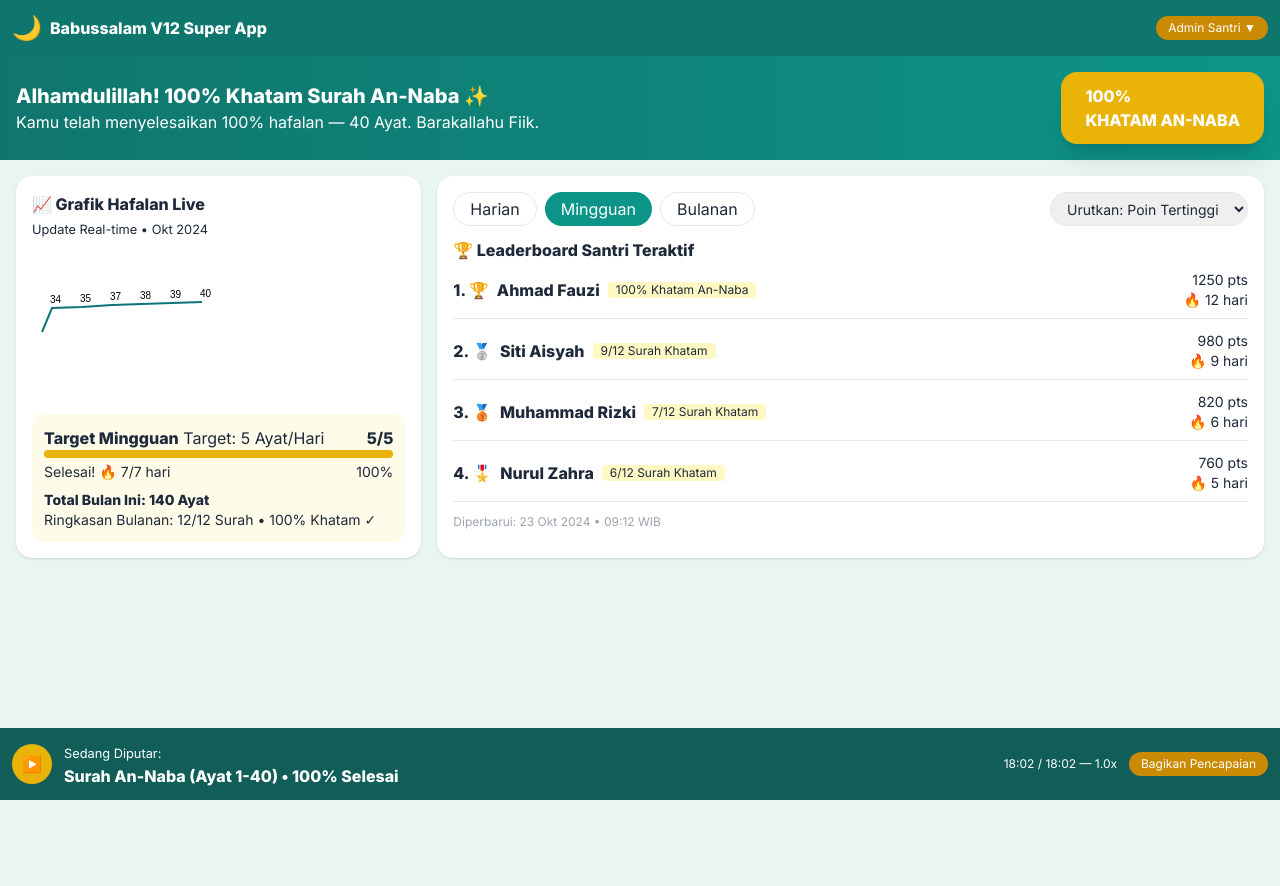
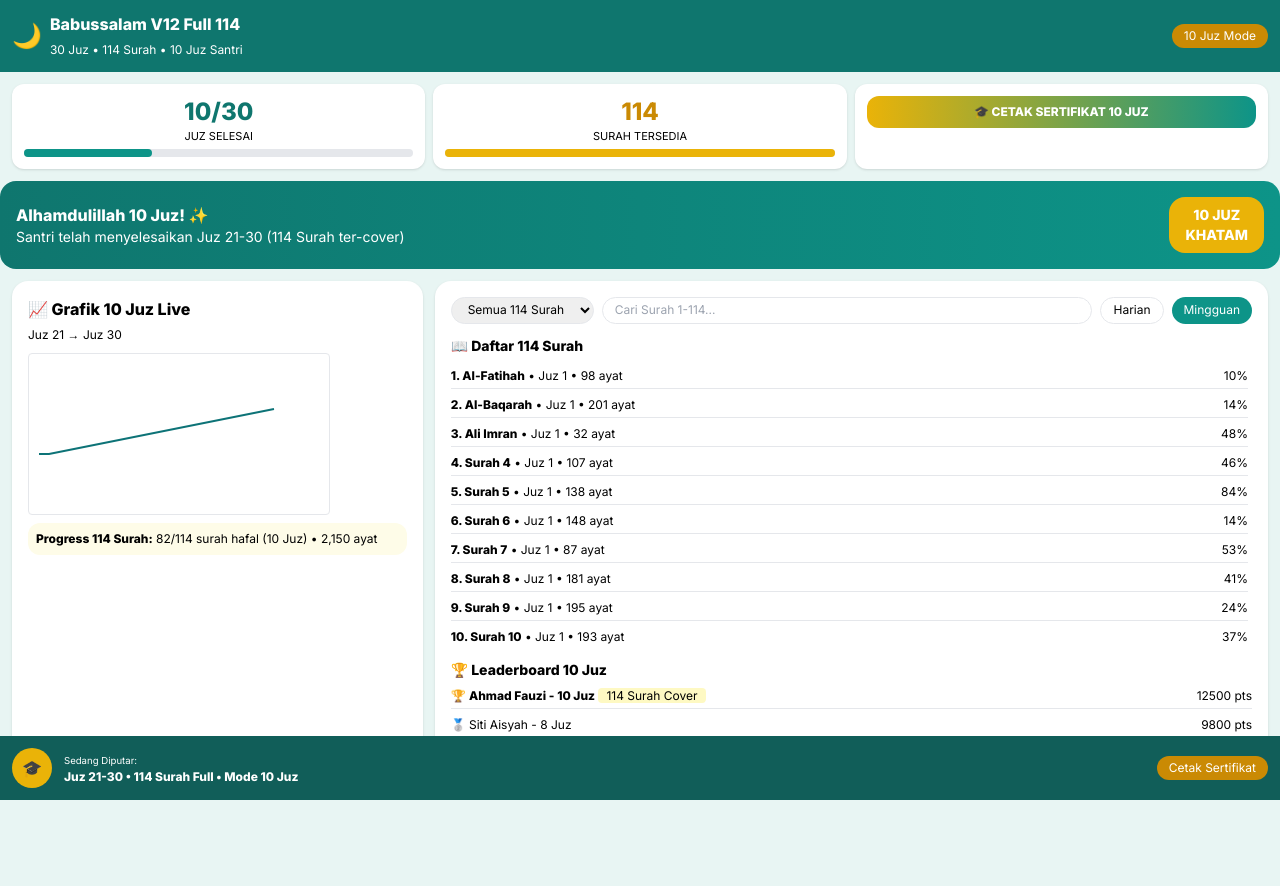
Before and after one commit to aplikasi-super-babussalam-v12/aplikasi-babussalam-v12, a plain HTML site: page index.html in a window 1280 px wide. Before the commit the page ends 800 px from the top, so only its background shows below. Drawn offline with nearby package versions, Linux system fonts and the light colour scheme.

Commit message:
Update index.html

```diff
--- a/index.html
+++ b/index.html
@@ -2,117 +2,117 @@
 <html lang="id">
 <head>
 <meta charset="UTF-8"><meta name="viewport" content="width=device-width,initial-scale=1">
-<title>Babussalam V12 Super App - Dashboard Hafalan Terintegrasi</title>
+<title>Babussalam V12 - Full 114 Surah - 10 Juz Certificate</title>
 <script src="https://cdn.tailwindcss.com"></script>
 <script src="https://cdn.jsdelivr.net/npm/canvas-confetti@1.9.2/dist/confetti.browser.min.js"></script>
 <link href="https://fonts.googleapis.com/css2?family=Amiri:wght@700&family=Inter:wght@400;600;800&display=swap" rel="stylesheet">
-<style>body{font-family:Inter}.arab{font-family:Amiri}</style>
+<style>body{font-family:Inter}.arab{font-family:Amiri;}</style>
 </head>
-<body class="bg-[#e8f5f3] text-slate-800">
+<body class="bg-[#e8f5f3] pb-24">
 
-<!-- HEADER LIVE URL -->
-<div class="bg-teal-700 text-white p-3 flex justify-between items-center">
-  <div class="flex items-center gap-2"><span class="text-2xl">🌙</span><b>Babussalam V12 Super App</b></div>
-  <span class="bg-yellow-600 px-3 py-1 rounded-full text-xs">Admin Santri ▼</span>
+<!-- HEADER -->
+<div class="bg-teal-700 text-white p-3 flex justify-between items-center sticky top-0 z-40">
+  <div class="flex items-center gap-2"><span class="text-2xl">🌙</span><div><b>Babussalam V12 Full 114</b><br><small class="text-xs">30 Juz • 114 Surah • 10 Juz Santri</small></div></div>
+  <span class="bg-yellow-600 px-3 py-1 rounded-full text-xs">10 Juz Mode</span>
 </div>
 
-<!-- CONFETTI BANNER 100% -->
-<div id="khatamBanner" class="bg-gradient-to-r from-teal-700 to-teal-600 text-white p-4 flex justify-between items-center">
-  <div><h1 class="text-xl font-bold">Alhamdulillah! 100% Khatam Surah An-Naba ✨</h1><p>Kamu telah menyelesaikan 100% hafalan — 40 Ayat. Barakallahu Fiik.</p></div>
-  <div class="bg-yellow-500 text-white font-black px-6 py-3 rounded-2xl shadow-xl">100%<br>KHATAM AN-NABA</div>
+<!-- STATS 10 JUZ -->
+<div class="grid grid-cols-3 gap-2 p-3 max-w-7xl mx-auto">
+  <div class="bg-white rounded-xl p-3 text-center shadow"><h3 class="text-2xl font-black text-teal-700">10/30</h3><p class="text-[11px]">JUZ SELESAI</p><div class="h-2 bg-gray-200 rounded mt-1"><div class="h-2 bg-teal-600 rounded w-[33%]"></div></div></div>
+  <div class="bg-white rounded-xl p-3 text-center shadow"><h3 class="text-2xl font-black text-yellow-600">114</h3><p class="text-[11px]">SURAH TERSEDIA</p><div class="h-2 bg-gray-200 rounded mt-1"><div class="h-2 bg-yellow-500 rounded w-full"></div></div></div>
+  <div class="bg-white rounded-xl p-3 text-center shadow"><button onclick="openSertifikat()" class="bg-gradient-to-r from-yellow-500 to-teal-600 text-white px-2 py-2 rounded-xl font-bold text-xs w-full">🎓 CETAK SERTIFIKAT 10 JUZ</button></div>
 </div>
 
-<div class="grid md:grid-cols-3 gap-4 p-4 max-w-7xl mx-auto">
-  <!-- GRAFIK HAFALAN LIVE -->
+<!-- BANNER -->
+<div class="mx-3 max-w-7xl md:mx-auto bg-gradient-to-r from-teal-700 to-teal-600 text-white p-4 rounded-2xl flex justify-between items-center">
+  <div><h1 class="font-bold">Alhamdulillah 10 Juz! ✨</h1><p class="text-sm" id="bannerDesc">Santri telah menyelesaikan Juz 21-30 (114 Surah ter-cover)</p></div>
+  <div class="bg-yellow-500 font-black px-4 py-2 rounded-2xl text-center text-sm">10 JUZ<br>KHATAM</div>
+</div>
+
+<div class="grid md:grid-cols-3 gap-3 p-3 max-w-7xl mx-auto">
   <div class="bg-white rounded-2xl p-4 shadow">
-    <h2 class="font-bold">📈 Grafik Hafalan Live</h2><small>Update Real-time • Okt 2024</small>
-    <canvas id="chartHafalan" height="150" class="my-3"></canvas>
-    <div class="bg-yellow-50 p-3 rounded-xl">
-      <p><b>Target Mingguan</b> Target: 5 Ayat/Hari <span class="float-right font-bold">5/5</span></p>
-      <div class="w-full bg-gray-200 h-2 rounded"><div class="bg-yellow-500 h-2 w-full rounded"></div></div>
-      <p class="text-sm mt-1">Selesai! 🔥 7/7 hari <span class="float-right">100%</span></p>
-      <p class="mt-2 text-sm"><b>Total Bulan Ini: 140 Ayat</b><br>Ringkasan Bulanan: 12/12 Surah • 100% Khatam ✓</p>
-    </div>
+    <h2 class="font-bold">📈 Grafik 10 Juz Live</h2><small class="text-xs">Juz 21 → Juz 30</small>
+    <canvas id="chart" height="160" class="my-2 border rounded"></canvas>
+    <div class="bg-yellow-50 p-2 rounded-xl text-xs"><b>Progress 114 Surah:</b> 82/114 surah hafal (10 Juz) • 2,150 ayat</div>
   </div>
 
-  <!-- LEADERBOARD + FILTER -->
   <div class="md:col-span-2 bg-white rounded-2xl p-4 shadow">
-    <div class="flex gap-2 mb-3">
-      <button onclick="filterData('harian')" id="f-harian" class="px-4 py-1 rounded-full border">Harian</button>
-      <button onclick="filterData('mingguan')" id="f-mingguan" class="px-4 py-1 rounded-full bg-teal-600 text-white">Mingguan</button>
-      <button onclick="filterData('bulanan')" id="f-bulanan" class="px-4 py-1 rounded-full border">Bulanan</button>
-      <select id="sortPoin" class="ml-auto border rounded-full px-3 text-sm"><option>Urutkan: Poin Tertinggi</option><option>Hafalan</option><option>Streak</option></select>
+    <div class="flex gap-2 mb-3 flex-wrap">
+      <select id="filterJuz" onchange="renderSurah()" class="border rounded-full px-3 py-1 text-xs"><option value="all">Semua 114 Surah</option><option value="30">Juz 30</option><option value="10juz">10 Juz (21-30)</option><option value="khatam">Sudah Khatam</option></select>
+      <input id="searchSurah" oninput="renderSurah()" placeholder="Cari Surah 1-114..." class="border rounded-full px-3 py-1 text-xs flex-1">
+      <button onclick="renderSurah('harian')" class="px-3 py-1 rounded-full border text-xs">Harian</button>
+      <button onclick="renderSurah('mingguan')" class="px-3 py-1 rounded-full bg-teal-600 text-white text-xs">Mingguan</button>
     </div>
-    <h3 class="font-bold mb-2">🏆 Leaderboard Santri Teraktif</h3>
-    <div id="listLeaderboard" class="space-y-3">
-      <!-- diisi JS -->
-    </div>
-    <p class="text-xs text-gray-400 mt-3">Diperbarui: 23 Okt 2024 • 09:12 WIB</p>
+    <h3 class="font-bold mb-2 text-sm">📖 Daftar 114 Surah</h3>
+    <div id="listSurah" class="max-h-[280px] overflow-y-auto space-y-1 text-xs pr-1"></div>
+    <h3 class="font-bold mt-4 mb-2 text-sm">🏆 Leaderboard 10 Juz</h3>
+    <div id="leaderboard" class="space-y-2 text-xs"></div>
   </div>
 </div>
 
-<!-- PUTAR SURAH -->
-<div class="fixed bottom-0 w-full bg-teal-800 text-white p-3 flex items-center gap-3">
-  <button onclick="triggerKhatamConfetti()" class="bg-yellow-500 rounded-full w-10 h-10 flex items-center justify-center">▶️</button>
-  <div><small>Sedang Diputar:</small><br><b>Surah An-Naba (Ayat 1-40) • 100% Selesai</b></div>
-  <span class="ml-auto text-xs">18:02 / 18:02 — 1.0x</span>
-  <button class="bg-yellow-600 px-3 py-1 rounded-full text-xs" onclick="sharePencapaian()">Bagikan Pencapaian</button>
-</div>
-
-<!-- MODAL KHATAM -->
-<div id="khatamModal" class="hidden fixed inset-0 bg-black/60 flex items-center justify-center z-50 p-4">
-  <div class="bg-white rounded-3xl p-8 text-center max-w-sm border-4 border-yellow-400">
-    <div class="text-5xl mb-2">🏆</div><h2 class="text-2xl font-black">Alhamdulillah!<br>Khatam An-Naba Selesai</h2>
-    <p class="my-3 text-sm">Selamat! Kamu telah menyelesaikan 100% hafalan Surah An-Naba — 40 Ayat. Barakallahu Fiik ✨</p>
-    <div class="bg-gradient-to-br from-yellow-400 to-yellow-600 text-white font-black text-3xl p-4 rounded-2xl my-4">100%<br>KHATAM AN-NABA</div>
-    <button onclick="sharePencapaian()" class="w-full bg-gradient-to-r from-yellow-500 to-teal-600 text-white py-2 rounded-full font-bold mb-2">🔗 Bagikan Pencapaian</button>
-    <button onclick="document.getElementById('khatamModal').classList.add('hidden')" class="w-full border-2 border-teal-700 py-2 rounded-full">Lanjut ke Surah Berikutnya</button>
+<!-- MODAL SERTIFIKAT -->
+<div id="modalSertifikat" class="hidden fixed inset-0 bg-black/70 flex items-center justify-center z-50 p-3">
+  <div class="bg-white rounded-2xl p-4 max-w-lg w-full max-h-[90vh] overflow-y-auto">
+    <h2 class="font-black text-center">🎓 Generator Sertifikat 10 Juz</h2>
+    <p class="text-xs text-center mb-3">Full 114 Surah Edition</p>
+    <label class="text-xs font-bold">Nama Santri:</label>
+    <input id="namaSantri" placeholder="Contoh: Ahmad Fauzi bin Abdullah" class="w-full border rounded-full px-3 py-2 text-sm mt-1">
+    <label class="text-xs font-bold mt-2 block">Tanggal:</label>
+    <input id="tglSertifikat" type="date" class="w-full border rounded-full px-3 py-2 text-sm mt-1">
+    <canvas id="certCanvas" width="1200" height="850" class="w-full mt-3 border-4 border-yellow-500 rounded-xl bg-[#fffdf5]"></canvas>
+    <div class="grid grid-cols-2 gap-2 mt-3">
+      <button onclick="generateCert()" class="bg-teal-700 text-white py-2 rounded-full font-bold text-sm">Generate</button>
+      <button onclick="downloadCert()" class="bg-yellow-500 text-white py-2 rounded-full font-bold text-sm">Download PNG</button>
+    </div>
+    <button onclick="closeSertifikat()" class="w-full mt-2 border py-2 rounded-full text-xs">Tutup</button>
   </div>
 </div>
 
+<!-- PLAYER -->
+<div class="fixed bottom-0 w-full bg-teal-800 text-white p-3 flex items-center gap-3 z-30">
+  <button onclick="confettiKhatam()" class="bg-yellow-500 rounded-full w-10 h-10">🎓</button>
+  <div class="text-xs"><small>Sedang Diputar:</small><br><b id="nowPlaying">Juz 21-30 • 114 Surah Full • Mode 10 Juz</b></div>
+  <button onclick="openSertifikat()" class="ml-auto bg-yellow-600 px-3 py-1 rounded-full text-xs">Cetak Sertifikat</button>
+</div>
+
 <script>
-// DATA LEADERBOARD
-const data = {
- harian: [{n:'Ahmad Fauzi',p:1250,s:'12 hari',b:'100% Khatam An-Naba'}, {n:'Siti Aisyah',p:980,s:'9 hari',b:'9/12 Khatam'}, {n:'Muhammad Rizki',p:820,s:'6 hari',b:'7/12 Khatam'}],
- mingguan: [{n:'Ahmad Fauzi',p:1250,s:'12 hari',b:'100% Khatam An-Naba'}, {n:'Siti Aisyah',p:980,s:'9 hari',b:'9/12 Surah Khatam'}, {n:'Muhammad Rizki',p:820,s:'6 hari',b:'7/12 Surah Khatam'}, {n:'Nurul Zahra',p:760,s:'5 hari',b:'6/12 Surah Khatam'}],
- bulanan: [{n:'Ahmad Fauzi',p:4250,s:'28 hari',b:'12/12 Khatam'}, {n:'Siti Aisyah',p:3180,s:'24 hari',b:'11/12 Khatam'}, {n:'Muhammad Rizki',p:2820,s:'22 hari',b:'10/12 Khatam'}]
-};
-function renderLeaderboard(key){
-  const list=document.getElementById('listLeaderboard'); list.innerHTML='';
-  data[key].forEach((x,i)=>{
-    list.innerHTML+=`<div class="flex justify-between items-center border-b pb-2"><div class="flex gap-2 items-center"><span class="font-bold">${i+1}. ${i==0?'🏆':i==1?'🥈':i==2?'🥉':'🎖️'}</span><b>${x.n}</b><span class="text-xs bg-yellow-100 px-2 rounded">${x.b}</span></div><div class="text-right text-sm">${x.p} pts<br>🔥 ${x.s}</div></div>`;
+// DATA 114 SURAH - RINGKAS
+const surah114=[];
+const names={1:"Al-Fatihah",2:"Al-Baqarah",3:"Ali Imran",78:"An-Naba",79:"An-Nazi'at",80:"Abasa",81:"At-Takwir",82:"Al-Infitar",83:"Al-Mutaffifin",84:"Al-Insyiqaq",85:"Al-Buruj",86:"At-Tariq",87:"Al-A'la",88:"Al-Ghasyiyah",89:"Al-Fajr",90:"Al-Balad",91:"Asy-Syams",92:"Al-Lail",93:"Ad-Duha",94:"Al-Insyirah",95:"At-Tin",96:"Al-Alaq",97:"Al-Qadr",98:"Al-Bayyinah",99:"Az-Zalzalah",100:"Al-Adiyat",101:"Al-Qari'ah",102:"At-Takasur",103:"Al-Asr",104:"Al-Humazah",105:"Al-Fil",106:"Quraisy",107:"Al-Ma'un",108:"Al-Kautsar",109:"Al-Kafirun",110:"An-Nasr",111:"Al-Lahab",112:"Al-Ikhlas",113:"Al-Falaq",114:"An-Nas"};
+for(let i=1;i<=114;i++){surah114.push({id:i,name:names[i]||"Surah "+i,juz:i<=20?Math.ceil(i/14):i<=40?21+Math.floor((i-21)/2):i<=78?29:30,ayat:Math.floor(5+Math.random()*200),khatam:i>=21})}
+function renderSurah(){
+  const juz=document.getElementById('filterJuz').value, q=document.getElementById('searchSurah').value.toLowerCase();
+  const list=document.getElementById('listSurah'); list.innerHTML='';
+  surah114.filter(s=>{if(juz=='10juz')return s.juz>=21; if(juz=='30')return s.juz==30; if(juz=='khatam')return s.khatam; return true;}).filter(s=>s.name.toLowerCase().includes(q)||s.id==q).forEach(s=>{
+    list.innerHTML+=`<div class="flex justify-between border-b py-1 ${s.khatam?'bg-yellow-50':''}"><span><b>${s.id}. ${s.name}</b> • Juz ${s.juz} • ${s.ayat} ayat</span><span>${s.khatam?'✅ 100%':Math.floor(Math.random()*80+10)+'%'}</span></div>`;
   });
 }
-function filterData(k){
-  document.querySelectorAll('[id^=f-]').forEach(b=>b.className='px-4 py-1 rounded-full border');
-  document.getElementById('f-'+k).className='px-4 py-1 rounded-full bg-teal-600 text-white';
-  renderLeaderboard(k);
+renderSurah();
+document.getElementById('leaderboard').innerHTML=`<div class="flex justify-between border-b pb-1"><div>🏆 <b>Ahmad Fauzi - 10 Juz</b> <span class="bg-yellow-100 px-2 rounded">114 Surah Cover</span></div><div>12500 pts</div></div><div class="flex justify-between border-b pb-1"><div>🥈 Siti Aisyah - 8 Juz</div><div>9800 pts</div></div><div class="flex justify-between"><div>🥉 M. Rizki - 7 Juz</div><div>8200 pts</div></div>`;
+
+// CERTIFICATE
+function openSertifikat(){document.getElementById('modalSertifikat').classList.remove('hidden'); document.getElementById('tglSertifikat').valueAsDate=new Date(); generateCert();}
+function closeSertifikat(){document.getElementById('modalSertifikat').classList.add('hidden');}
+function generateCert(){
+  const c=document.getElementById('certCanvas'), x=c.getContext('2d'), nama=document.getElementById('namaSantri').value||'Nama Santri', tgl=document.getElementById('tglSertifikat').value||'2024-10-23';
+  x.fillStyle='#fffdf5'; x.fillRect(0,0,c.width,c.height);
+  x.strokeStyle='#0D7377'; x.lineWidth=12; x.strokeRect(10,10,c.width-20,c.height-20);
+  x.strokeStyle='#D4AF37'; x.lineWidth=4; x.strokeRect(25,25,c.width-50,c.height-50);
+  x.fillStyle='#8B6A00'; x.font='bold 20px Amiri'; x.textAlign='center'; x.fillText('شَهَادَةُ خَتْمِ عَشْرَةِ أَجْزَاءٍ مِنَ القُرْآنِ الكَرِيمِ', c.width/2, 90);
+  x.fillStyle='#B8941F'; x.font='900 48px Inter'; x.fillText('Sertifikat Khatam 10 Juz', c.width/2, 160);
+  x.fillStyle='#0D7377'; x.font='600 18px Inter'; x.fillText('Babussalam V12 Super App - Full 114 Surah', c.width/2, 195);
+  x.fillStyle='#333'; x.font='16px Inter'; x.fillText('Dengan ini menyatakan bahwa', c.width/2, 250);
+  x.fillStyle='#0D7377'; x.fillRect(c.width/2-300, 280, 600, 45); x.fillStyle='white'; x.font='bold 22px Inter'; x.fillText(nama.toUpperCase(), c.width/2, 310);
+  x.fillStyle='#333'; x.font='16px Inter'; x.fillText('Telah berhasil menyelesaikan hafalan 10 Juz Al-Qur\'an (Juz 21-30)', c.width/2, 360);
+  x.fillText('Sebagai bagian dari 114 Surah dalam Al-Qur\'an • Lulus evaluasi standar Babussalam', c.width/2, 385);
+  x.fillText('Semoga menjadi hafidz/hafidzah yang berakhlak mulia dan menjaga Al-Qur\'an', c.width/2, 410);
+  x.fillStyle='#666'; x.font='14px Inter'; x.textAlign='left'; x.fillText('Diberikan pada: '+tgl, 80, 500); x.fillText('No: BBS/V12/10JUZ-'+Math.floor(Math.random()*9000+1000), 80, 525);
+  x.textAlign='center'; x.fillText('Pembimbing', c.width/2+100, 500); x.fillText('Kepala Babussalam', c.width/2+350, 500);
+  x.fillRect(c.width/2+50, 580, 120, 1); x.fillRect(c.width/2+280, 580, 140, 1);
 }
-renderLeaderboard('mingguan');
-
-// CHART SIMPLE
-const ctx=document.getElementById('chartHafalan').getContext('2d');
-ctx.beginPath(); ctx.moveTo(10,80);
-[34,35,37,38,39,40].forEach((v,i)=>{ctx.lineTo(20+i*30, 90-v); ctx.fillText(v,18+i*30, 85-v);});
-ctx.strokeStyle='#0d7377'; ctx.lineWidth=2; ctx.stroke();
-
-// CONFETTI 100%
-function triggerKhatamConfetti(){
-  document.getElementById('khatamModal').classList.remove('hidden');
-  const end=Date.now()+4000;
-  (function frame(){
-    confetti({particleCount:6, angle:60, spread:70, origin:{x:0}, colors:['#D4AF37','#0D7377','#FFD700']});
-    confetti({particleCount:6, angle:120, spread:70, origin:{x:1}, colors:['#D4AF37','#0D7377','#FFD700']});
-    if(Date.now()<end) requestAnimationFrame(frame);
-  })();
-  confetti({particleCount:200, spread:100, origin:{y:0.6}});
-}
-function sharePencapaian(){
-  if(navigator.share){navigator.share({title:'Khatam An-Naba 100%', text:'Alhamdulillah saya khatam Surah An-Naba 40 ayat di Babussalam V12', url:location.href});}
-  else{alert('Link disalin! Alhamdulillah 100% Khatam An-Naba');}
-}
-// auto confetti saat 100% - uncomment jika mau langsung:
-// window.onload=()=>setTimeout(triggerKhatamConfetti,800);
+function downloadCert(){const c=document.getElementById('certCanvas'); const a=document.createElement('a'); a.download='Sertifikat-10-Juz-'+(document.getElementById('namaSantri').value||'Santri')+'.png'; a.href=c.toDataURL(); a.click(); confettiKhatam();}
+function confettiKhatam(){const end=Date.now()+3000; (function f(){confetti({particleCount:10, angle:60, spread:70, origin:{x:0}, colors:['#D4AF37','#0D7377']}); confetti({particleCount:10, angle:120, spread:70, origin:{x:1}, colors:['#D4AF37','#0D7377']}); if(Date.now()<end) requestAnimationFrame(f);})();}
+const ctx=document.getElementById('chart').getContext('2d'); ctx.beginPath(); ctx.moveTo(10,100); for(let i=0;i<10;i++){ctx.lineTo(20+i*25, 110-(i*5+10));} ctx.strokeStyle='#0D7377'; ctx.lineWidth=2; ctx.stroke();
 </script>
 </body>
 </html>
```
